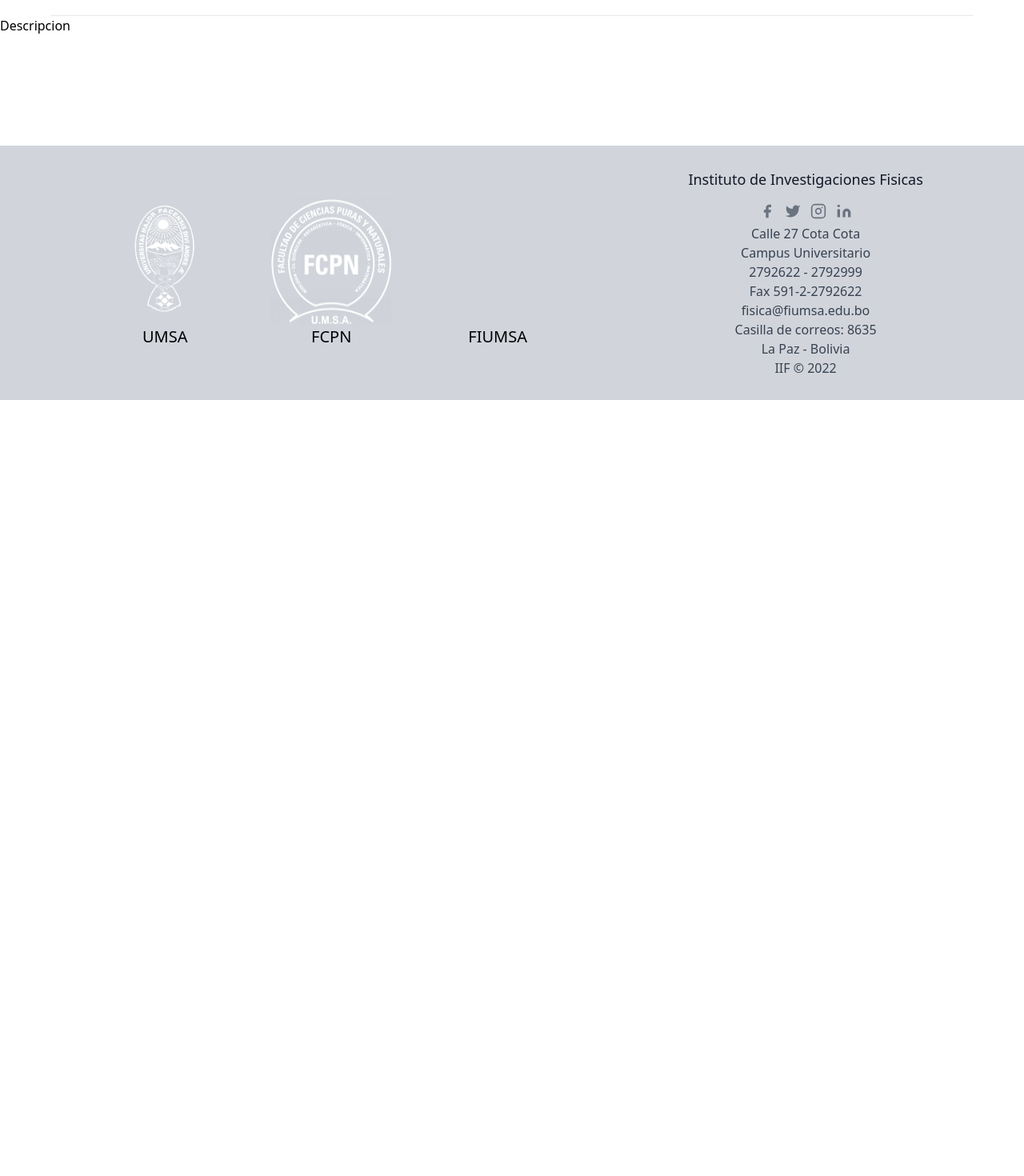
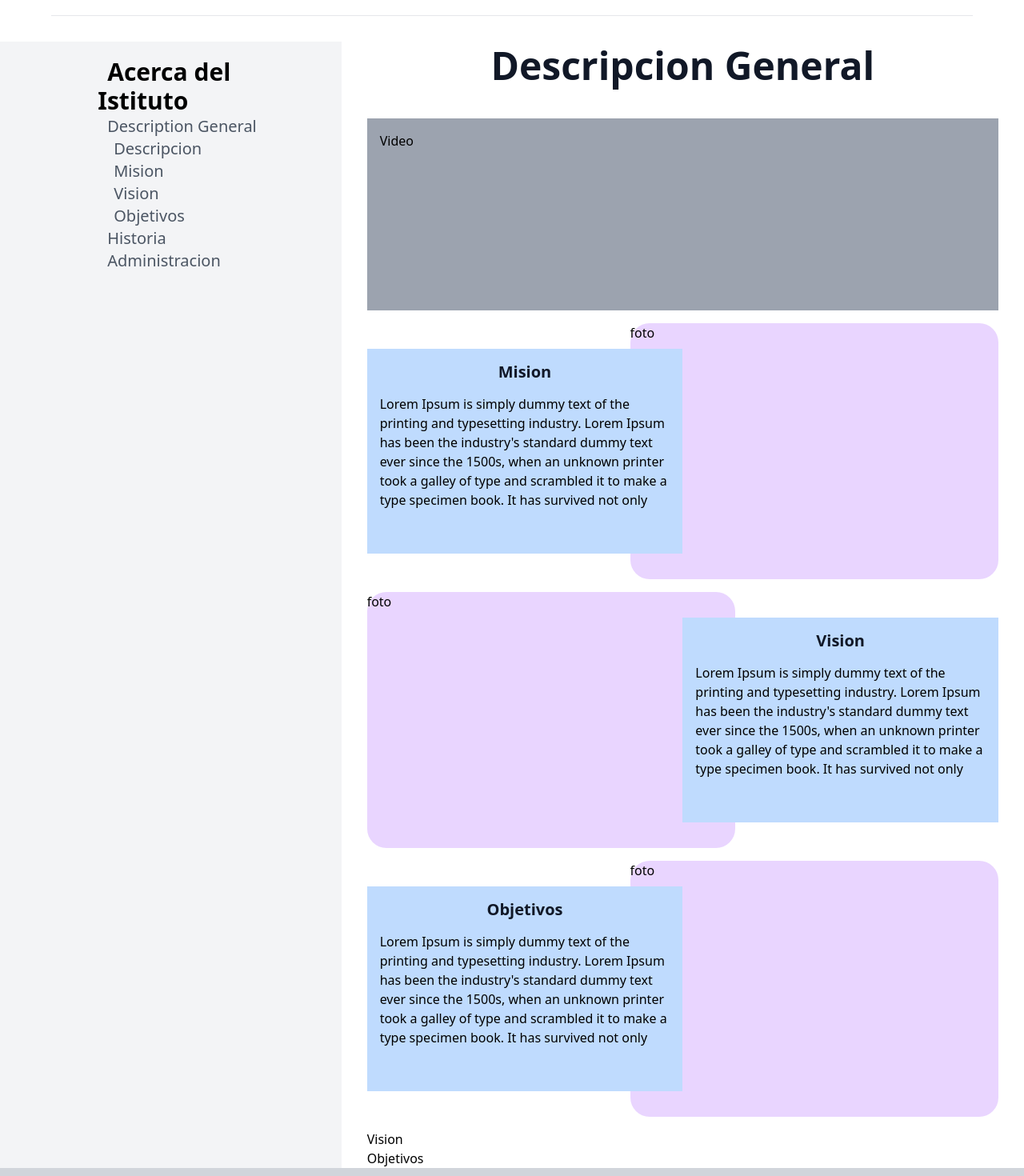
Before and after one commit to hndrkm/IIF, a Next.js app: page /about/description in a window 1280 px wide. Shown: the part 300-1770 px from the top of the page at 80% size. Before the commit the page ends 800 px from the top, so only its background shows below. Built offline with nearby package versions, Linux system fonts and the light colour scheme.

Commit message:
page description

```diff
--- a/src/components/TopMenu/Header.js
+++ b/src/components/TopMenu/Header.js
@@ -18,15 +18,15 @@ const itemsMenu = [
         'items': [
             {
                 'name': "Descripción",
-                'url': "/About"
+                'url': "/about"
             },
             {
                 'name': "Historia",
-                'url': "/About/History"
+                'url': "/about/history"
             },
             {
                 'name': "Administracion",
-                'url': "/About/Adm"
+                'url': "/about/adm"
             }
         ]
     },
--- a/src/pages/about/description/index.js
+++ b/src/pages/about/description/index.js
@@ -1,5 +1,82 @@
 function Descripction() {
-    return <div>Descripcion</div>
+    return (
+    <div className="flex">
+
+      <div className=" flex w-1/3  bg-gray-100 justify-end mt-8">
+        <div className="w-2/3 m-5 ">
+          <a className="text-black text-3xl font-bold p-3">Acerca del Istituto</a>
+          <ul className="flex flex-col text-gray-600 sm:self-center text-xl border-t sm:border-none">
+            <li className="sm:inline-block">
+              <a className="p-3 hover:text-black">Description General</a>
+              <div className="flex flex-col ml-5">
+                <li className="sm:inline-block hover:text-black">
+                  Descripcion
+                </li>
+                <li className="sm:inline-block hover:text-black">
+                  Mision
+                </li>
+                <li className="sm:inline-block hover:text-black">
+                  Vision
+                </li>
+                <li className="sm:inline-block hover:text-black">
+                  Objetivos
+                </li>
+              </div>
+            </li>
+            <li className="sm:inline-block">
+              <a className="p-3 hover:text-black">Historia</a>
+            </li>
+            <li className="sm:inline-block">
+              <a className="p-3 hover:text-black">Administracion</a>
+            </li>
+
+          </ul>
+        </div>
+      </div>
+
+      <div  className=" w-2/3 px-8" >
+
+        <div className=" w-full pb-5 pt-4" >
+            <h1 className="w-full my-4 text-5xl font-bold leading-tight text-center text-gray-900">Descripcion General</h1>
+        </div>
+
+        <div className=" w-full p-4 h-60 bg-gray-400 " >Video</div>
+
+        <div className=" relative my-4 h-80 " >
+          <div className=" absolute  right-0 h-full w-7/12 bg-purple-200 rounded-3xl ">foto</div>
+          <div className=" absolute left-0 bg-blue-200  w-3/6 h-64 my-8  " >
+            <h1 className="w-full my-4 text-xl font-bold leading-tight text-center text-gray-900" >Mision</h1>
+            <p className=" mx-4" >
+Lorem Ipsum is simply dummy text of the printing and typesetting industry. Lorem Ipsum has been the industry's standard dummy text ever since the 1500s, when an unknown printer took a galley of type and scrambled it to make a type specimen book. It has survived not only
+            </p>
+          </div>
+        </div>
+        <div className=" relative my-4 h-80" >
+          <div className=" absolute  left-0 h-full       w-7/12 bg-purple-200 rounded-3xl ">foto</div>
+          <div className=" absolute right-0 bg-blue-200  w-3/6 h-64 my-8  " >
+            <h1 className="w-full my-4 text-xl font-bold leading-tight text-center text-gray-900" >Vision</h1>
+            <p className=" mx-4" >
+Lorem Ipsum is simply dummy text of the printing and typesetting industry. Lorem Ipsum has been the industry's standard dummy text ever since the 1500s, when an unknown printer took a galley of type and scrambled it to make a type specimen book. It has survived not only
+            </p>
+          </div>
+        </div>
+
+        <div className=" relative my-4 h-80 " >
+          <div className=" absolute  right-0 h-full w-7/12 bg-purple-200 rounded-3xl ">foto</div>
+          <div className=" absolute left-0 bg-blue-200  w-3/6 h-64 my-8  " >
+            <h1 className="w-full my-4 text-xl font-bold leading-tight text-center text-gray-900" >Objetivos</h1>
+            <p className=" mx-4" >
+Lorem Ipsum is simply dummy text of the printing and typesetting industry. Lorem Ipsum has been the industry's standard dummy text ever since the 1500s, when an unknown printer took a galley of type and scrambled it to make a type specimen book. It has survived not only
+            </p>
+
+          </div>
+        </div>
+
+        <div>Vision</div>
+        <div>Objetivos</div>
+      </div>
+    </div>
+    )
   }
 
   export default Descripction
```
